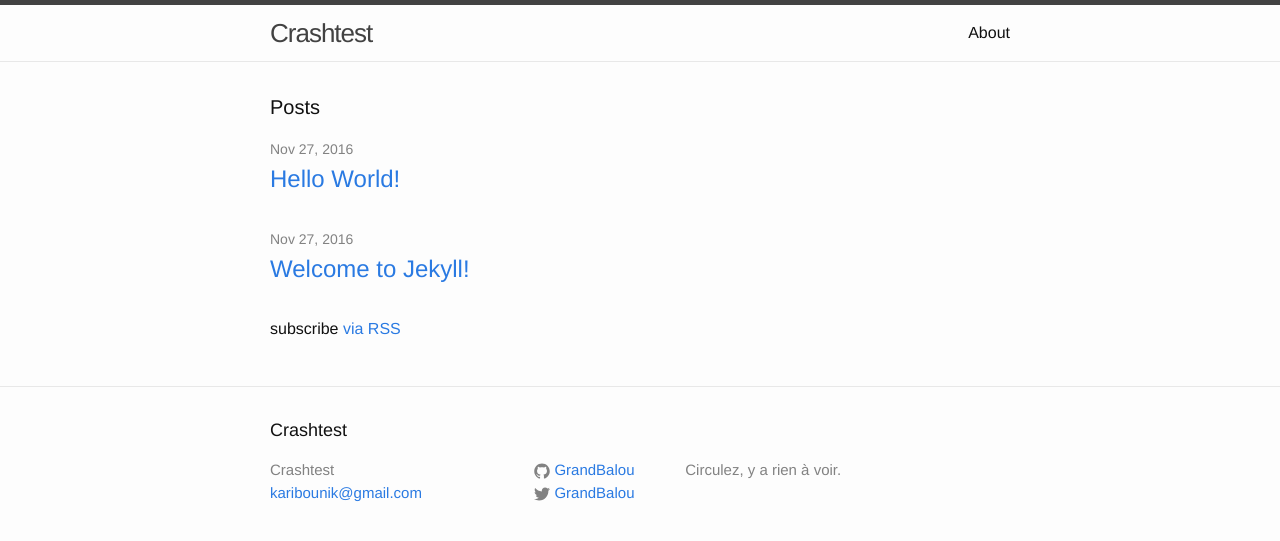
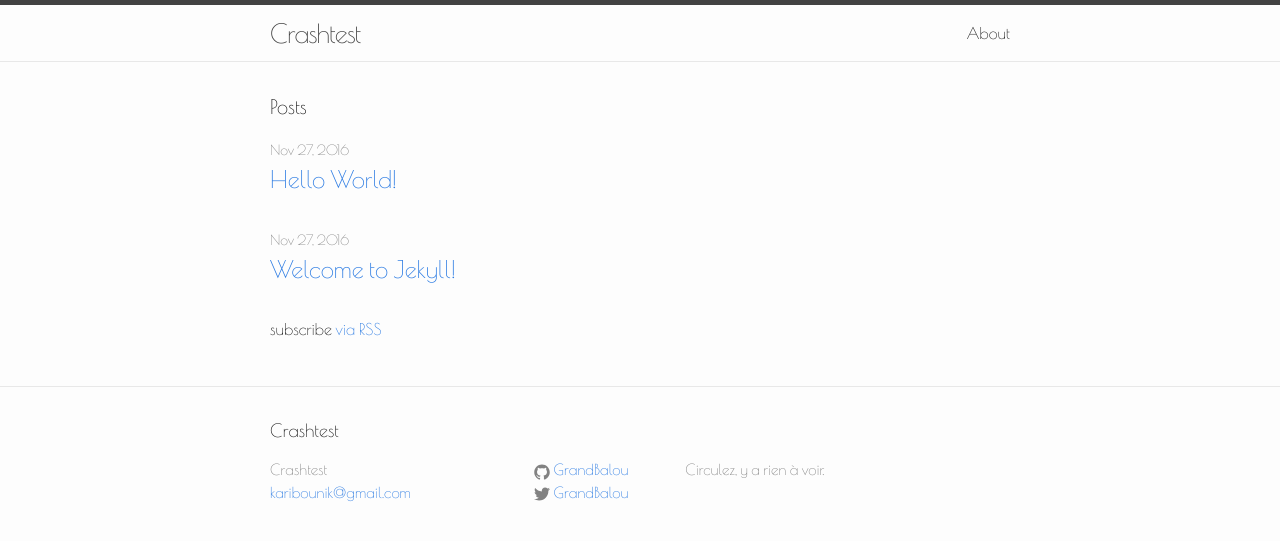
Before and after one commit to GrandBalou/grandbalou.github.io, a Jekyll site: the page built from index.html, in a window 1280 px wide. Shown: the top 541 px of the page. Built offline with Jekyll 4.4.1, drawn with Linux system fonts in a browser that asks for light colours.

Commit message:
Update main.scss

```diff
--- a/css/main.scss
+++ b/css/main.scss
@@ -6,7 +6,8 @@
 
 
 // Our variables
-$base-font-family: "Helvetica Neue", Helvetica, Arial, sans-serif;
+$base-font-family: "Poiret One", Helvetica, Arial, sans-serif;
+$base-h-font-family: Lobster, Helvetica, serif;
 $base-font-size:   16px;
 $base-font-weight: 400;
 $small-font-size:  $base-font-size * 0.875;
```
